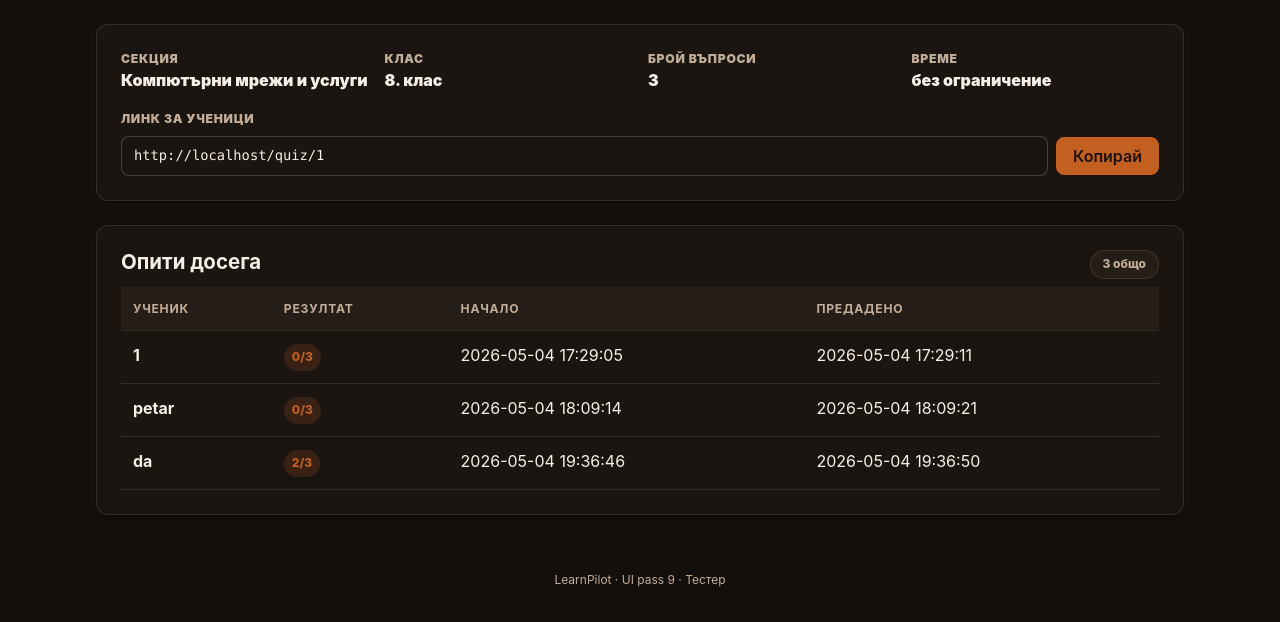
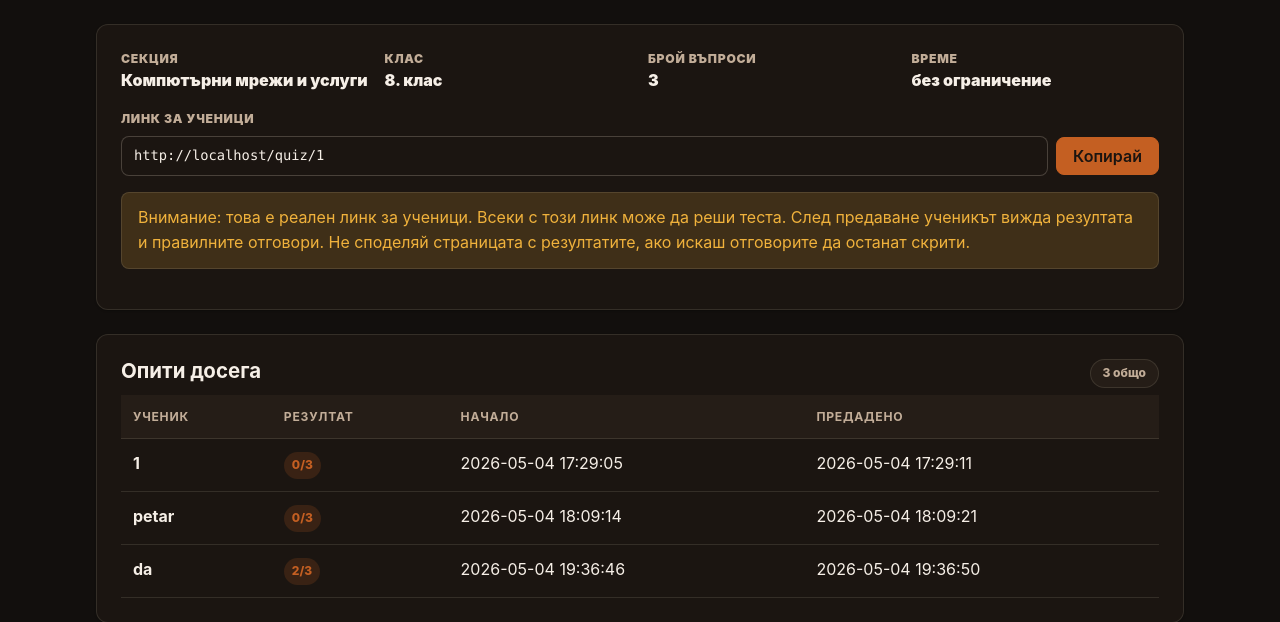
Before and after one commit to GabrielPilichev/dzi-generator, a Flask app: page /teacher/assignment/1 in a window 1280 px wide. Shown: the part 316-938 px from the top of the page. Before the commit the page ends 903 px from the top, so only its background shows below. Run offline with Flask 3, Linux system fonts and the light colour scheme; the visitor is signed in with stand-in values (Sample User, id 1); data comes from the database, SQL or seed files in the repository.

Commit message:
warn teachers about result answer visibility

```diff
--- a/web/templates/teacher_assignment.html
+++ b/web/templates/teacher_assignment.html
@@ -56,6 +56,9 @@
     <div class="share-row">
       <input type="text" id="share-link" class="share-input" value="{{ quiz_url }}" readonly>
       <button type="button" class="button" id="share-copy" data-target="share-link">Копирай</button>
+    </div>
+    <div class="warning warning--spaced">
+      Внимание: това е реален линк за ученици. Всеки с този линк може да реши теста. След предаване ученикът вижда резултата и правилните отговори. Не споделяй страницата с резултатите, ако искаш отговорите да останат скрити.
     </div>
   </div>
 </div>
```
